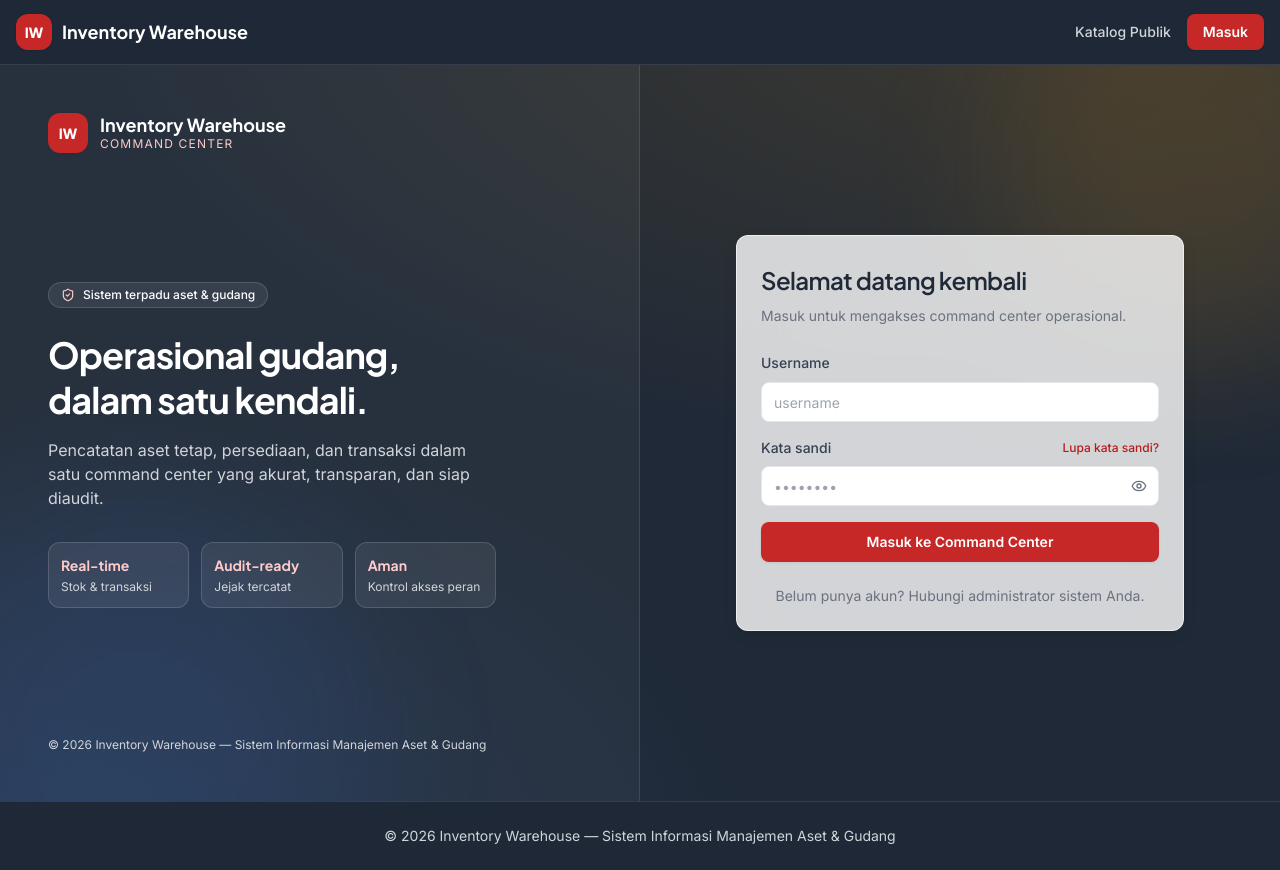
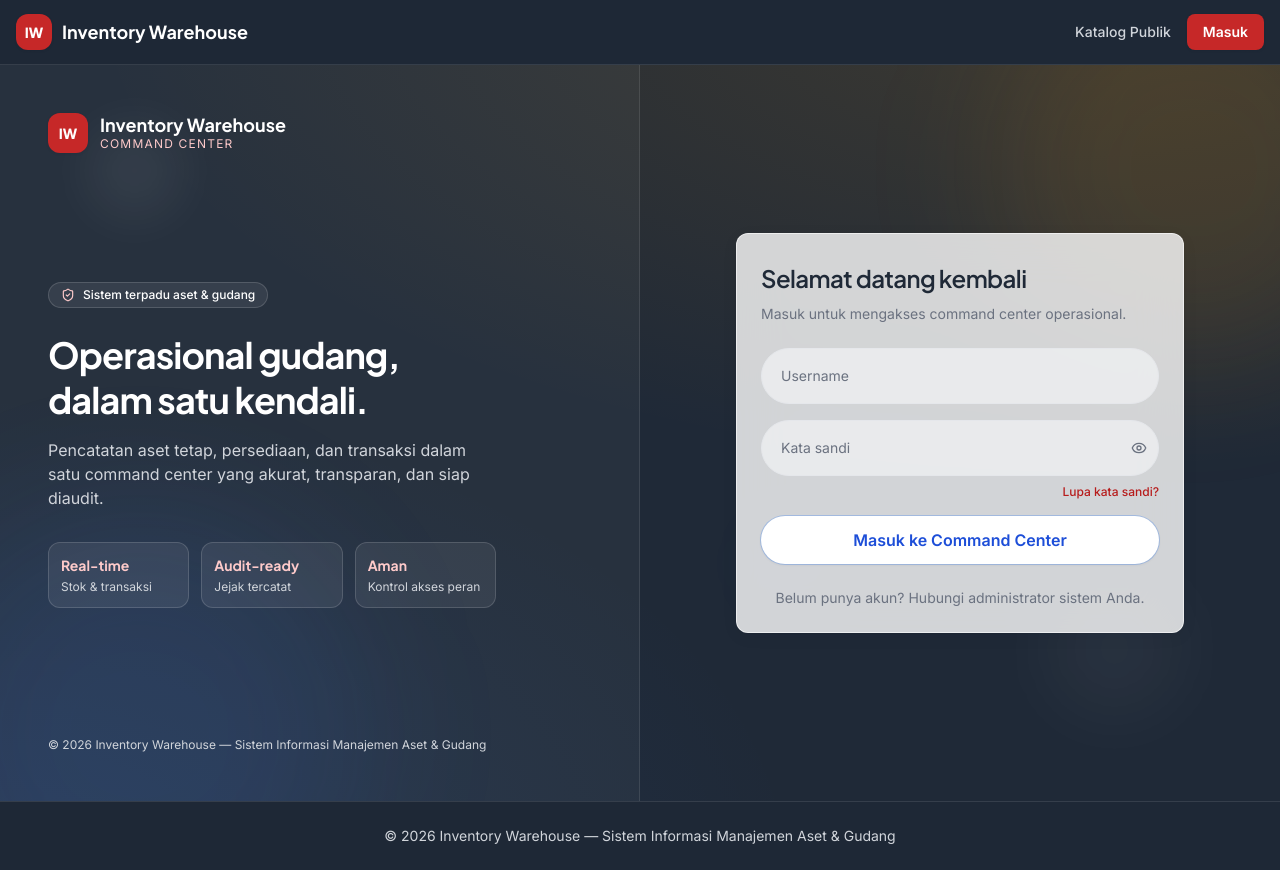
Before and after one commit to saintanggi/assetflow, a React (Vite) app: page /login in a window 1280 px wide. Built offline with nearby package versions, Linux system fonts and the light colour scheme; no server answers; what html5-qrcode would draw is missing.

Commit message:
Animasi login ala video Code By Gaurav (floating label, lingkaran melayang, tombol gradien)

```diff
--- a/src/index.css
+++ b/src/index.css
@@ -173,6 +173,37 @@ body {
   animation: drift 26s ease-in-out infinite alternate-reverse;
 }
 
+/* Lingkaran latar melayang pelan — gaya animasi video login (naik-turun halus). */
+@keyframes float-slow {
+  0% {
+    transform: translateY(0) translateX(0);
+  }
+  50% {
+    transform: translateY(-18px) translateX(10px);
+  }
+  100% {
+    transform: translateY(0) translateX(0);
+  }
+}
+.animate-float-slow {
+  animation: float-slow 14s ease-in-out infinite;
+}
+
+/* Kartu login masuk — naik + membesar halus sekali saat muncul. */
+@keyframes login-in {
+  from {
+    opacity: 0;
+    transform: translateY(16px) scale(0.97);
+  }
+  to {
+    opacity: 1;
+    transform: translateY(0) scale(1);
+  }
+}
+.animate-login-in {
+  animation: login-in 0.5s cubic-bezier(0.22, 1, 0.36, 1) backwards;
+}
+
 /* Dialog masuk: panel membesar halus, latar memudar. */
 @keyframes dialog-in {
   from {
@@ -206,6 +237,8 @@ body {
   .animate-glass-in,
   .animate-drift,
   .animate-drift-slow,
+  .animate-float-slow,
+  .animate-login-in,
   .animate-dialog-in,
   .animate-overlay-in {
     animation: none;
--- a/src/pages/LoginPage.tsx
+++ b/src/pages/LoginPage.tsx
@@ -123,6 +123,22 @@ export function LoginPage() {
         aria-hidden
         className="animate-drift-slow pointer-events-none absolute -bottom-24 -left-24 h-96 w-96 rounded-full bg-info-500/10 blur-3xl"
       />
+      {/* Lingkaran melayang — gaya animasi video login (balon putih lembut) */}
+      <div
+        aria-hidden
+        className="animate-float-slow pointer-events-none absolute left-[6%] top-[10%] h-24 w-24 rounded-full bg-white/[0.06] blur-xl"
+        style={{ animationDelay: "-3s" }}
+      />
+      <div
+        aria-hidden
+        className="animate-float-slow pointer-events-none absolute bottom-[12%] right-[8%] h-32 w-32 rounded-full bg-white/[0.05] blur-2xl"
+        style={{ animationDelay: "-8s" }}
+      />
+      <div
+        aria-hidden
+        className="animate-float-slow pointer-events-none absolute right-[36%] top-[64%] h-16 w-16 rounded-full bg-info-500/10 blur-xl"
+        style={{ animationDelay: "-11s" }}
+      />
 
       {/* Panel kiri — branding */}
       <div className="relative hidden w-1/2 flex-col justify-between overflow-hidden border-r border-white/10 bg-white/[0.04] p-12 lg:flex">
@@ -176,7 +192,7 @@ export function LoginPage() {
 
       {/* Panel kanan — form */}
       <div className="relative flex w-full items-center justify-center px-4 py-12 lg:w-1/2">
-        <Card className="w-full max-w-md shadow-card">
+        <Card className="animate-login-in w-full max-w-md shadow-card">
           <CardHeader className="space-y-1">
             <div className="mb-3 flex h-12 w-12 items-center justify-center rounded-xl bg-brand-600 shadow-soft lg:hidden">
               <span className="font-display text-base font-extrabold text-white">IW</span>
@@ -189,37 +205,42 @@ export function LoginPage() {
           <CardContent>
             <form onSubmit={handleSubmit(onSubmit)} className="space-y-4" noValidate>
               <div className="space-y-2">
-                <Label htmlFor="username">Username</Label>
+                <div className="relative">
                   <Input
                     id="username"
                     type="text"
                     autoComplete="username"
-                  placeholder="username"
+                    placeholder=" "
                     {...register("username")}
+                    className="peer h-14 rounded-full border-ink-200 bg-ink-100/70 px-5 pb-2 pt-6 focus-visible:border-info-500 focus-visible:ring-info-500/40"
                   />
+                  <Label
+                    htmlFor="username"
+                    className="pointer-events-none absolute left-5 top-1/2 -translate-y-1/2 text-sm font-normal text-ink-500 transition-all duration-200 peer-focus:top-2.5 peer-focus:translate-y-0 peer-focus:text-[11px] peer-focus:font-semibold peer-focus:text-info-600 peer-[:not(:placeholder-shown)]:top-2.5 peer-[:not(:placeholder-shown)]:translate-y-0 peer-[:not(:placeholder-shown)]:text-[11px] peer-[:not(:placeholder-shown)]:font-semibold"
+                  >
+                    Username
+                  </Label>
+                </div>
                 {errors.username && (
                   <p className="text-xs text-brand-600">{errors.username.message}</p>
                 )}
               </div>
               <div className="space-y-2">
-                <div className="flex items-center justify-between">
-                  <Label htmlFor="password">Kata sandi</Label>
-                  <Link
-                    to="/lupa-password"
-                    className="text-xs font-medium text-brand-700 hover:text-brand-700"
-                  >
-                    Lupa kata sandi?
-                  </Link>
-                </div>
                 <div className="relative">
                   <Input
                     id="password"
                     type={showPassword ? "text" : "password"}
                     autoComplete="current-password"
-                    placeholder="••••••••"
-                    className="pr-10"
+                    placeholder=" "
+                    className="peer h-14 rounded-full border-ink-200 bg-ink-100/70 px-5 pb-2 pr-12 pt-6 focus-visible:border-info-500 focus-visible:ring-info-500/40"
                     {...register("password")}
                   />
+                  <Label
+                    htmlFor="password"
+                    className="pointer-events-none absolute left-5 top-1/2 -translate-y-1/2 text-sm font-normal text-ink-500 transition-all duration-200 peer-focus:top-2.5 peer-focus:translate-y-0 peer-focus:text-[11px] peer-focus:font-semibold peer-focus:text-info-600 peer-[:not(:placeholder-shown)]:top-2.5 peer-[:not(:placeholder-shown)]:translate-y-0 peer-[:not(:placeholder-shown)]:text-[11px] peer-[:not(:placeholder-shown)]:font-semibold"
+                  >
+                    Kata sandi
+                  </Label>
                   <button
                     type="button"
                     onClick={() => setShowPassword((v) => !v)}
@@ -228,6 +249,14 @@ export function LoginPage() {
                   >
                     {showPassword ? <EyeOff className="h-4 w-4" /> : <Eye className="h-4 w-4" />}
                   </button>
+                </div>
+                <div className="flex justify-end">
+                  <Link
+                    to="/lupa-password"
+                    className="text-xs font-medium text-brand-700 hover:text-brand-700"
+                  >
+                    Lupa kata sandi?
+                  </Link>
                 </div>
                 {errors.password && (
                   <p className="text-xs text-brand-600">{errors.password.message}</p>
@@ -272,7 +301,11 @@ export function LoginPage() {
                   </Button>
                 </div>
               ) : (
-                <Button type="submit" className="w-full" disabled={isSubmitting}>
+                <Button
+                  type="submit"
+                  className="h-12 w-full rounded-full bg-white text-base font-semibold text-info-700 shadow-soft ring-1 ring-info-500/30 transition-all duration-300 hover:bg-gradient-to-r hover:from-info-500 hover:to-info-600 hover:text-white hover:ring-info-600/40 focus-visible:ring-info-500"
+                  disabled={isSubmitting}
+                >
                   {isSubmitting && <Loader2 className="h-4 w-4 animate-spin" />}
                   Masuk ke Command Center
                 </Button>
```
Lines whose indentation alone changed are shown as unchanged.
